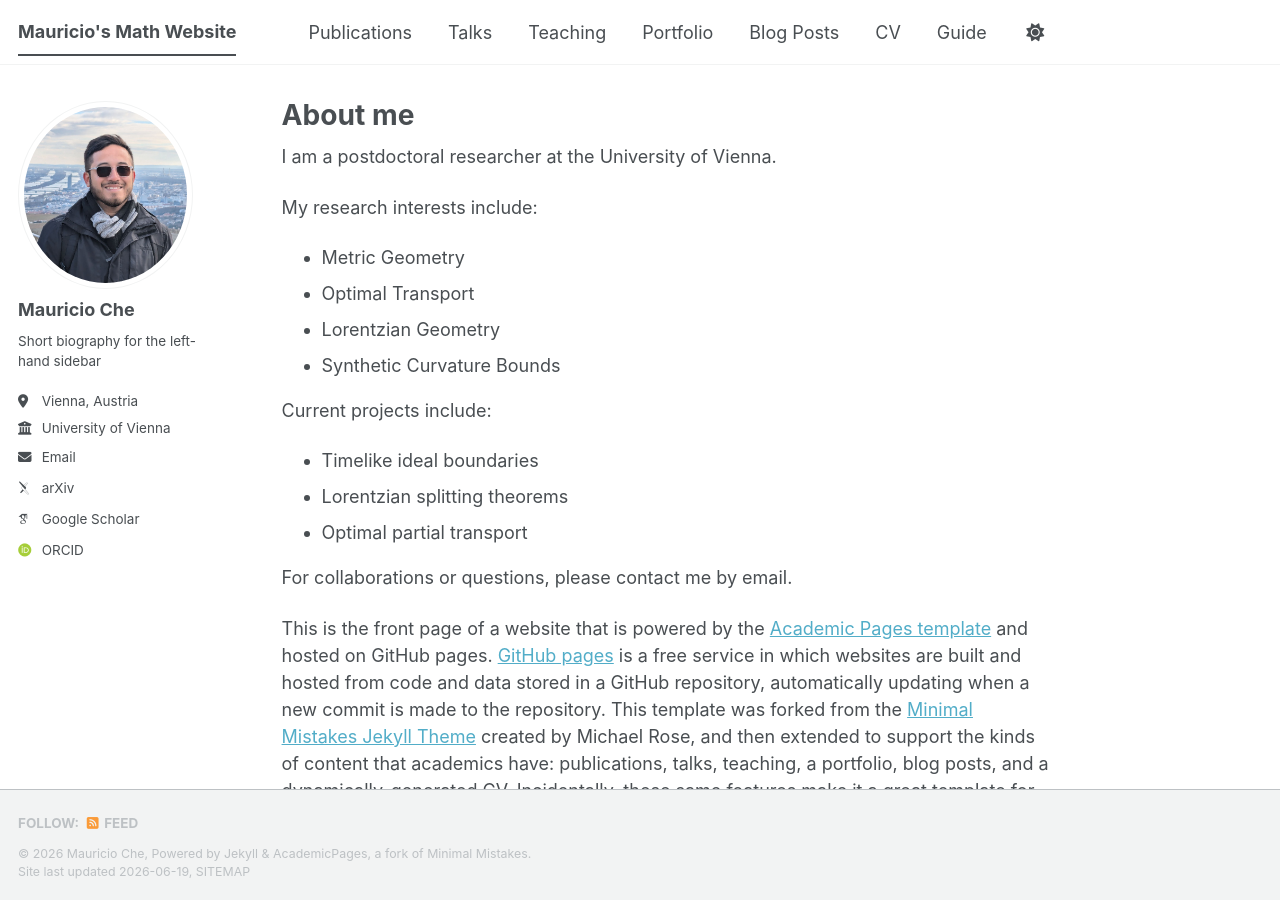
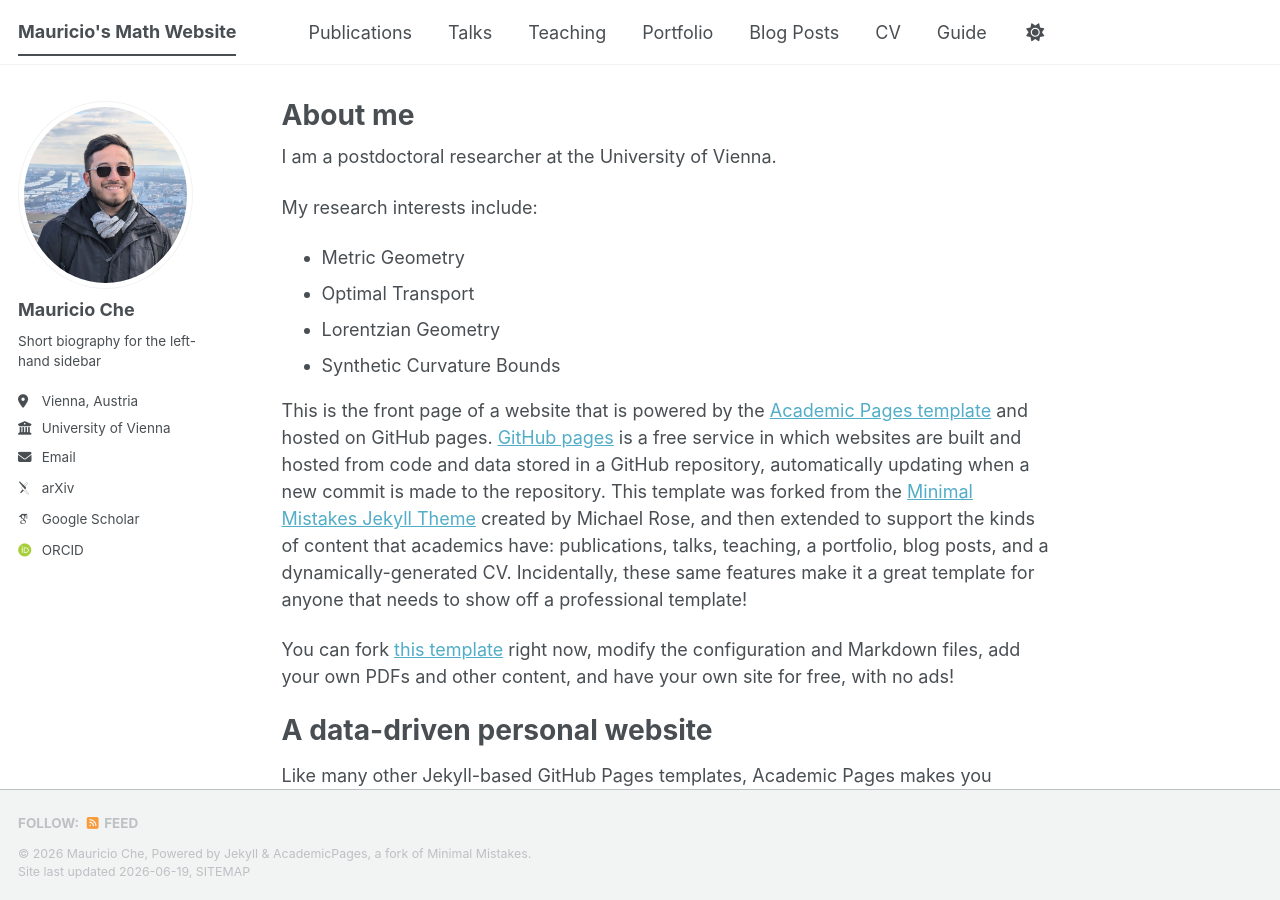
Before and after one commit to MauricioChe/mauricioche.github.io, a Jekyll site: the page built from _pages/about.md, in a window 1280 px wide and 900 px high. Built offline with Jekyll 4.4.1, drawn with Linux system fonts in a browser that asks for light colours; some web fonts are replaced; a script bundle is joined from its source files by our own code; library files that are not in the unit come from our copies.

Commit message:
Update about.md

```diff
--- a/_pages/about.md
+++ b/_pages/about.md
@@ -16,13 +16,6 @@ My research interests include:
 - Lorentzian Geometry
 - Synthetic Curvature Bounds
 
-Current projects include:
-
-- Timelike ideal boundaries
-- Lorentzian splitting theorems
-- Optimal partial transport
-
-For collaborations or questions, please contact me by email.
 
 This is the front page of a website that is powered by the [Academic Pages template](https://github.com/academicpages/academicpages.github.io) and hosted on GitHub pages. [GitHub pages](https://pages.github.com) is a free service in which websites are built and hosted from code and data stored in a GitHub repository, automatically updating when a new commit is made to the repository. This template was forked from the [Minimal Mistakes Jekyll Theme](https://mmistakes.github.io/minimal-mistakes/) created by Michael Rose, and then extended to support the kinds of content that academics have: publications, talks, teaching, a portfolio, blog posts, and a dynamically-generated CV. Incidentally, these same features make it a great template for anyone that needs to show off a professional template!
 
```
